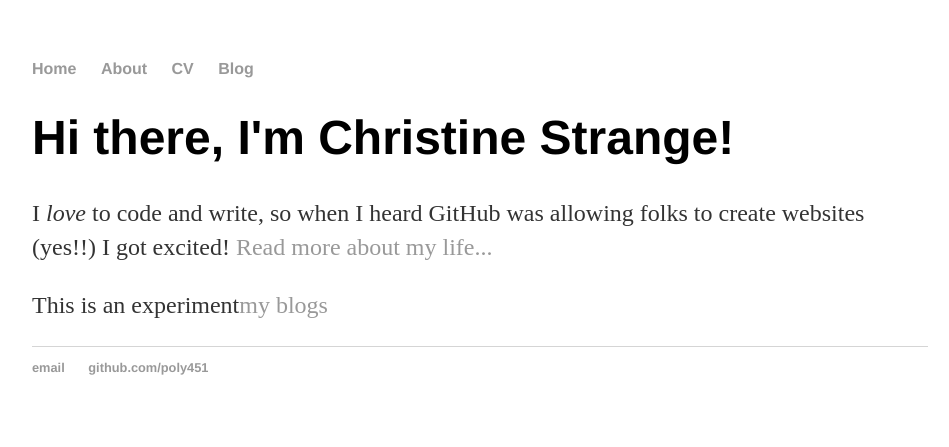
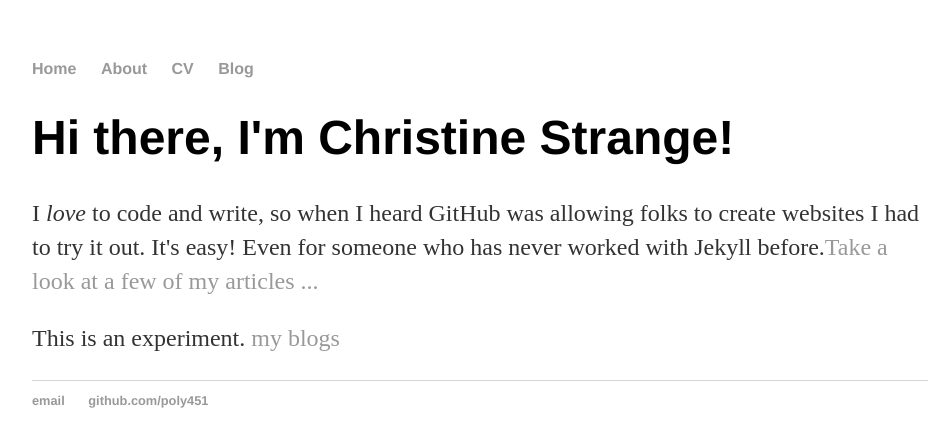
Before and after one commit to poly451/poly451.github.io, a Jekyll site: the page built from index.html, in a window 1280 px wide. Shown: the top 447 px of the page, without its empty margins (160-1109 px from the left). Built offline with Jekyll 4.4.1, drawn with Linux system fonts in a browser that asks for light colours.

Commit message:
Update index.html

```diff
--- a/index.html
+++ b/index.html
@@ -4,6 +4,6 @@ title: Christine Strange, Writer at Large
 ---
 <div class="blurb">
 	<h1>Hi there, I'm Christine Strange!</h1>
-    <p>I <em>love</em> to code and write, so when I heard GitHub was allowing folks to create websites (yes!!) I got excited! <a href="/about">Read more about my life...</a></p>
-	<p>This is an experiment<a href="/blog">my blogs</a></p>
+    <p>I <em>love</em> to code and write, so when I heard GitHub was allowing folks to create websites I had to try it out. It's easy! Even for someone who has never worked with Jekyll before.<a href="/about">Take a look at a few of my articles ...</a></p>
+	<p>This is an experiment. <a href="/blog">my blogs</a></p>
 </div><!-- /.blurb -->
```
